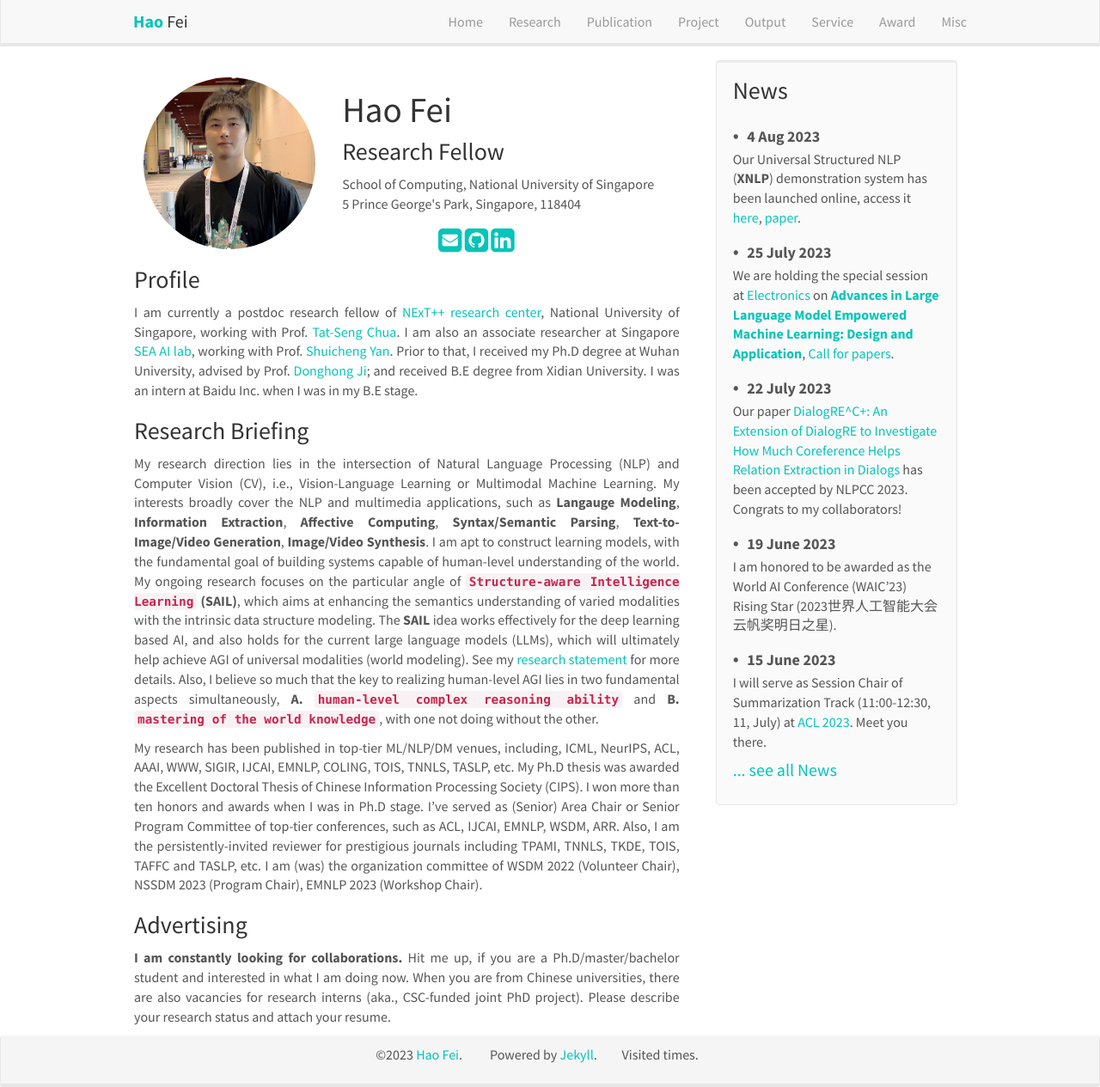
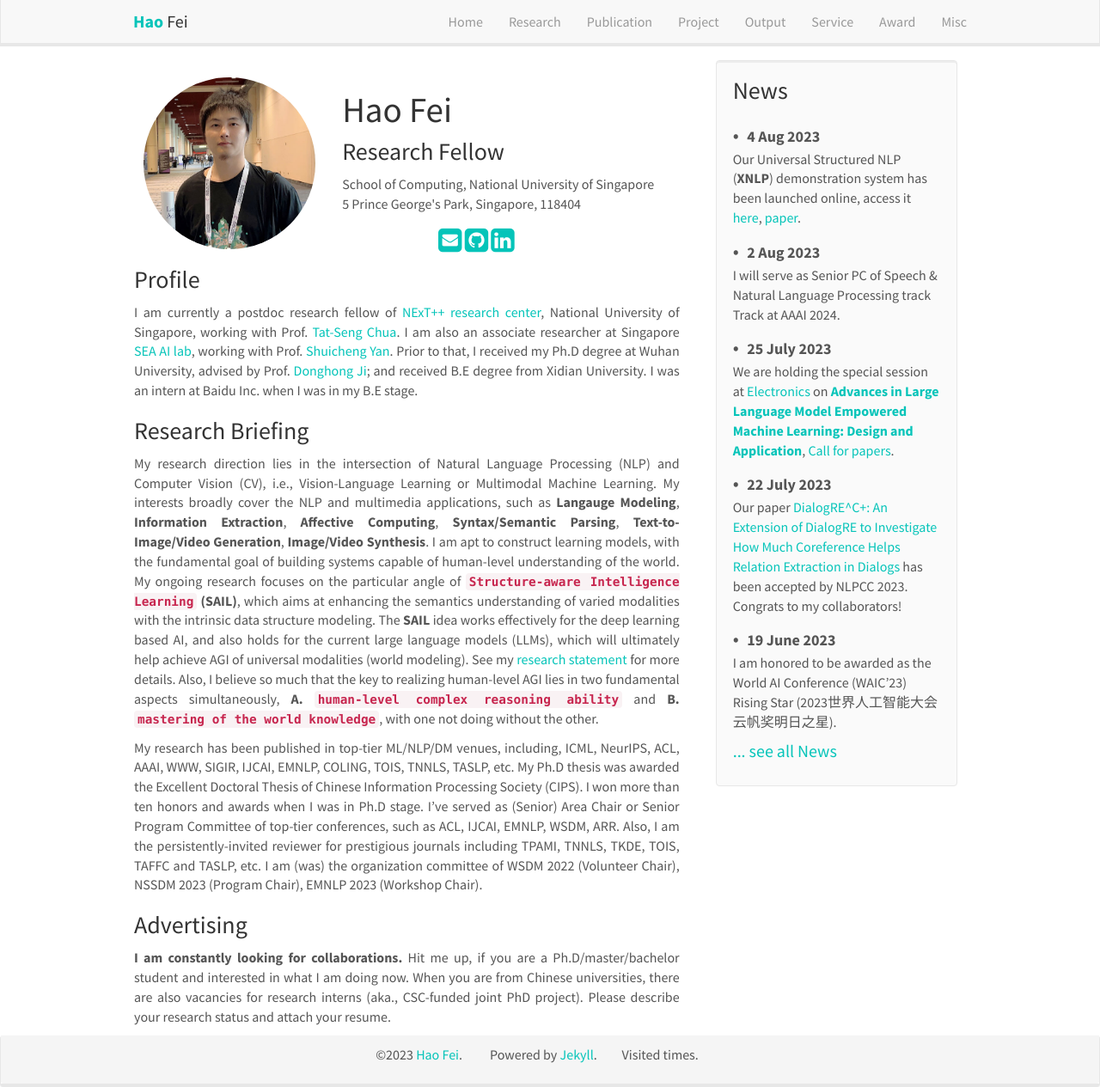
Before and after one commit to scofield7419/scofield7419.github.io, a Jekyll site: the page built from _pages/home.md, in a window 1280 px wide and 1265 px high. Shown: the whole window at 86% size. Built offline with Jekyll 4.4.1, drawn with Linux system fonts in a browser that asks for light colours; nearby versions of some CDN libraries; comment, search, counter and statistics services are not loaded; a style sheet for code colours, icons or effects is not loaded.

Commit message:
Update news.yml

```diff
--- a/_data/news.yml
+++ b/_data/news.yml
@@ -1,5 +1,8 @@
 - date: 4 Aug 2023
-  headline: "Our Universal Structured NLP (__XNLP__) demonstration system has been launched online, access it [here](https://xnlp.haofei.vip/), [paper](https://arxiv.org/pdf/2308.01846.pdf)."
+  headline: "Our Universal Structured NLP (**XNLP**) demonstration system has been launched online, access it [here](https://xnlp.haofei.vip/), [paper](https://arxiv.org/pdf/2308.01846.pdf)."
+
+- date: 2 Aug 2023
+  headline: "I will serve as Senior PC of Speech & Natural Language Processing track Track at AAAI 2024."
 
 - date: 25 July 2023
   headline: "We are holding the special session at [Electronics](https://www.mdpi.com/journal/electronics) on [__Advances in Large Language Model Empowered Machine Learning: Design and Application__](https://www.mdpi.com/journal/electronics/special_issues/RC9S717EB3), [Call for papers](https://www.mdpi.com/journal/electronics/special_issues/RC9S717EB3)."
```
